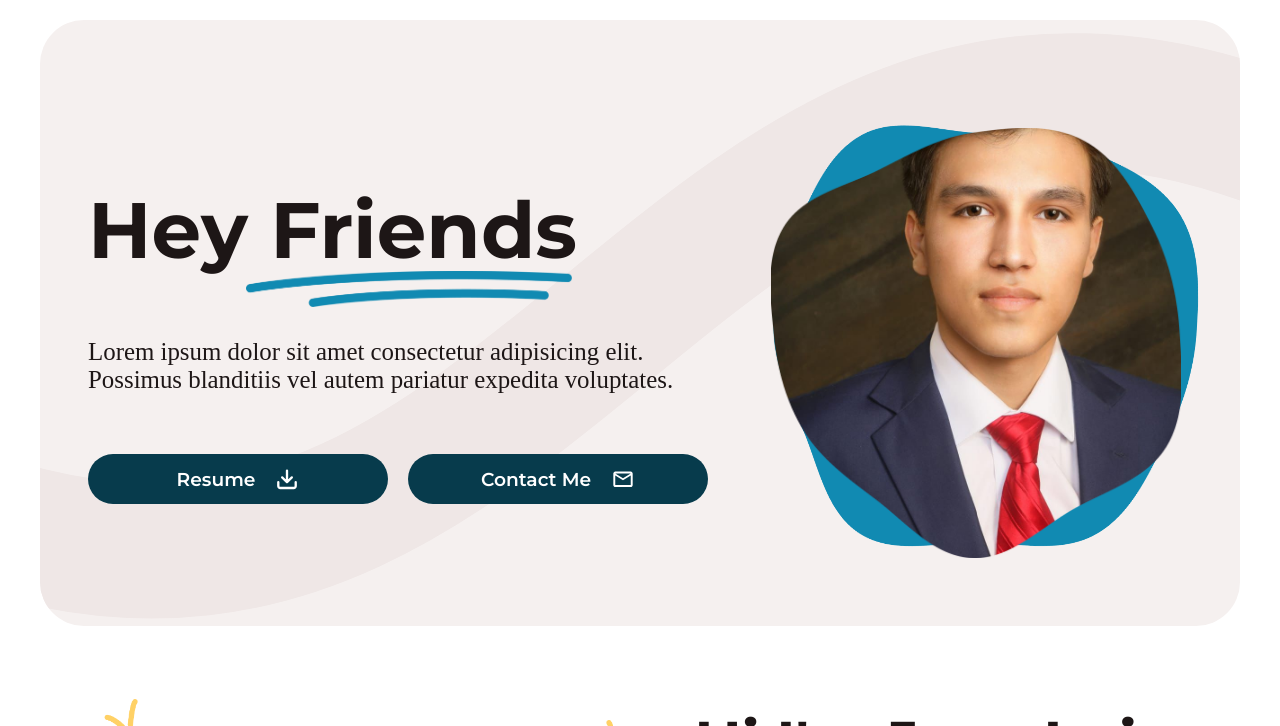
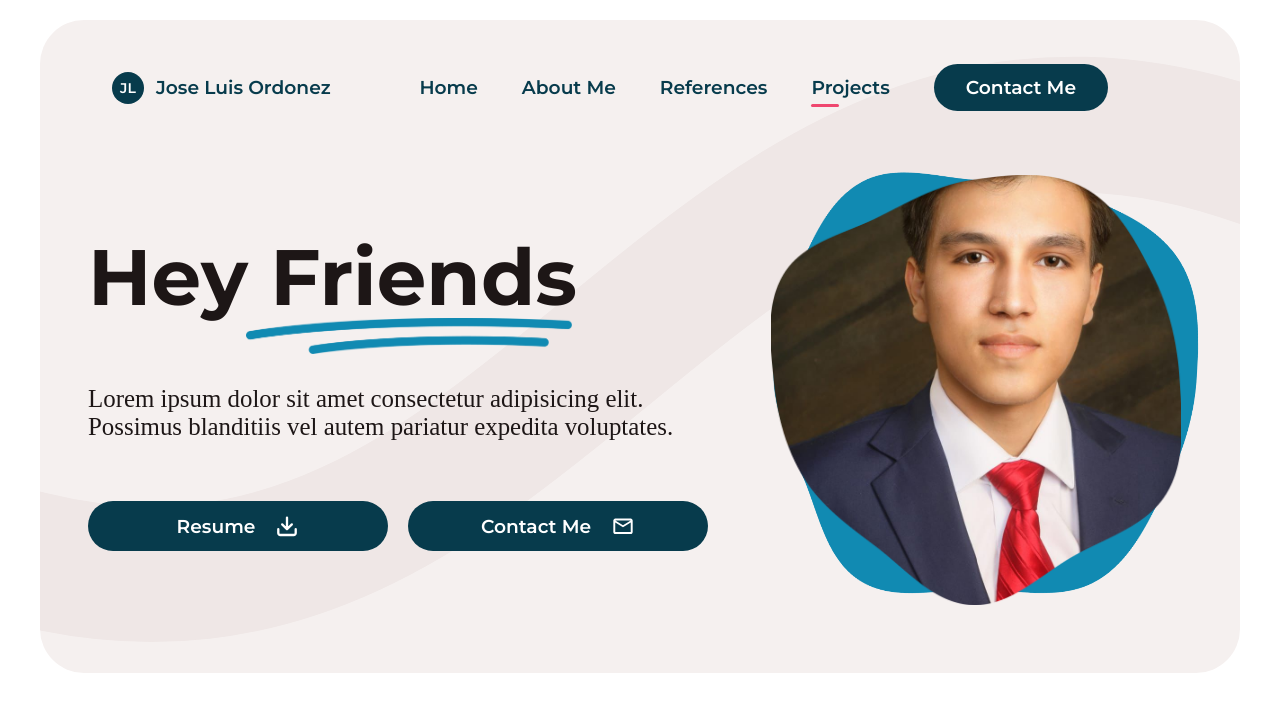
Before and after one commit to jlordonez-10/Personal-Website, a plain HTML site: page index.html in a window 1280 px wide. Shown: the top 726 px of the page. Drawn offline with nearby package versions, Linux system fonts and the light colour scheme; a web font is replaced by a local one.

Commit message:
final product

```diff
--- /dev/null
+++ b/features/about-me.js
@@ -0,0 +1,17 @@
+import { scrollReveal } from "../utils/scroll-reveal.js";
+
+export const setUpAboutMe = () => {
+    animations();
+};
+
+const animations = () => {
+    scrollReveal.reveal("#about me .images-container .image", {
+        origin: "left",
+        delay: 200,
+    });
+
+    scrollReveal.reveal("#about-me .content", {
+        origin: "right",
+        delay: 400,
+    });
+};
--- a/features/contact-me.js
+++ b/features/contact-me.js
@@ -1,4 +1,5 @@
 import { socialLinks } from "../data-structures/links-data.js";
+import { scrollReveal } from "../utils/scroll-reveal.js";
 import { getSocialLinkStructure } from "../utils/structures.js";
 
 const socialsContainer = document.querySelector("#contact-me .socials");
@@ -12,6 +13,7 @@ export const setUpContactMe = () => {
     });
 
     form.addEventListener("submit", sendEmail);
+    animations();
 };
 
 const sendEmail = async (e) => {
@@ -36,3 +38,20 @@ const sendEmail = async (e) => {
         form.reset();
     }
 };
+
+const animations = () => {
+    scrollReveal.reveal("#contact-me h2", {
+        origin: "top",
+        delay: 300,
+    });
+
+    scrollReveal.reveal("contact.me .content form", {
+        origin: "left",
+        delay: 400,
+    });
+
+    scrollReveal.reveal("#contact-me .content .info", {
+        origin: "right",
+        delay: 400,
+    });
+};
--- /dev/null
+++ b/features/footer.js
@@ -0,0 +1,21 @@
+import { socialLinks } from "../data-structures/links-data.js";
+import { sectionsData } from "../data-structures/sections-data.js";
+import {
+    getNavLinkStructure,
+    getSocialLinkStructure,
+} from "../utils/structures.js";
+
+const footerLinks = document.querySelector("footer .links");
+const socialsContainer = document.querySelector("footer .socials");
+
+export const setUpFooter = () => {
+    sectionsData.forEach((section) => {
+        const navLink = getNavLinkStructure(section);
+        footerLinks.appendChild(navLink);
+    });
+
+    socialLinks.forEach((link) => {
+        const socialsLink = getSocialLinkStructure(link);
+        socialsContainer.appendChild(socialsLink);
+    });
+};
--- a/features/home.js
+++ b/features/home.js
@@ -1,9 +1,12 @@
+import { scrollReveal } from "../utils/scroll-reveal.js";
+
 const downloadResumeButton = document.querySelector("#home .download-resume");
 const buttonText = downloadResumeButton.querySelector(".text");
 const buttonIcon = downloadResumeButton.querySelector(".icon");
 
 export const setUpHome = () => {
     downloadResumeButton.addEventListener("click", downloadResume);
+    animations();
 };
 
 const downloadResume = () => {
@@ -23,3 +26,23 @@ const downloadResume = () => {
         downloadResumeButton.disable = false;
     }, 3000);
 };
+
+const animations = () => {
+    scrollReveal.reveal(
+        ".menu, .navigation, .logo, #home .nav-links, .open-menu",
+        {
+            origin: "top",
+            delay: 200,
+        }
+    );
+
+    scrollReveal.reveal(".images-container", {
+        origin: "right",
+        delay: 300,
+    });
+
+    scrollReveal.reveal(".content h1, .content h4, buttons-container", {
+        origin: "left",
+        delay: 400,
+    });
+};
--- /dev/null
+++ b/features/navigation.js
@@ -0,0 +1,68 @@
+import { sectionsData } from "../data-structures/sections-data.js";
+import { getNavLinkStructure } from "../utils/structures.js";
+
+const menu = document.querySelector(".menu");
+const openMenuButtons = document.querySelectorAll(".open-menu");
+const closeMenuButton = document.querySelector(".close-menu");
+const navLinksContainers = document.querySelectorAll(".nav-links");
+const nav = document.querySelector("nav");
+const homeNavigation = document.querySelector("#home .navigation");
+const scrollUp = document.querySelector(".scroll-up");
+const sections = document.querySelectorAll("section");
+
+export const setUpNavigation = () => {
+    openMenuButtons.forEach((button) => {
+        button.addEventListener("click", () => {
+            menu.classList.add("active");
+        });
+    });
+
+    closeMenuButton.addEventListener("click", () => {
+        menu.classList.remove("active");
+    });
+
+    navLinksContainers.forEach((container) => {
+        sectionsData.forEach((section, index) => {
+            const className = index === 0 ? "active" : "";
+            const linkStructure = getNavLinkStructure(section, className);
+            container.appendChild(linkStructure);
+        });
+    });
+
+    window.addEventListener("scroll", () => {
+        revealNavBar();
+        revealScrollUp();
+        highlightCurrentSection();
+    });
+};
+
+const revealNavBar = () => {
+    const { bottom } = homeNavigation.getBoundingClientRect();
+
+    const isNavbarActive = bottom < 0;
+    nav.classList.toggle("active", isNavbarActive);
+};
+
+const revealScrollUp = () => {
+    const isScrollUpActive = window.scrollY > 350;
+    scrollUp.classList.toggle("active", isScrollUpActive);
+};
+
+const highlightCurrentSection = () => {
+    sections.forEach((section) => {
+        const id = section.id;
+
+        const { top, bottom } = section.getBoundingClientRect();
+
+        const midpoint = window.innerHeight / 2;
+        const isActive = midpoint > top && midpoint <= bottom;
+
+        const navLinks = document.querySelectorAll(
+            `.nav-links a[href*="${id}"]`
+        );
+
+        navLinks.forEach((link) => {
+            link.classList.toggle("active", isActive);
+        });
+    });
+};
--- a/features/projects.js
+++ b/features/projects.js
@@ -1,5 +1,6 @@
 import { projects } from "../data-structures/projects-data.js";
-import { getScreenSize } from "../utils/screensize.js";
+import { getScreenSize } from "../utils/screen-size.js";
+import { scrollReveal } from "../utils/scroll-reveal.js";
 import {
     getOptionStructure,
     getProjectStructure,
@@ -22,6 +23,7 @@ export const setUpProjects = () => {
     loadMoreProjectsButton.addEventListener("click", loadMoreProjects);
     select.addEventListener("change", filterProjects);
     window.addEventListener("resize", resize);
+    animations();
 };
 
 const loadMoreProjects = () => {
@@ -116,3 +118,15 @@ function getProjectsToLoadCount() {
 
     return 1;
 }
+
+const animations = () => {
+    scrollReveal.reveal("#projects .header", {
+        origin: "top",
+        delay: 300,
+    });
+
+    scrollReveal.reveal(".projects-container", {
+        origin: "bottom",
+        delay: 400,
+    });
+};
--- a/features/references.js
+++ b/features/references.js
@@ -1,4 +1,5 @@
 import { references } from "../data-structures/references-data.js";
+import { scrollReveal } from "../utils/scroll-reveal.js";
 import { getSwiperSlideStructure } from "../utils/structures.js";
 
 const referencesContainer = document.querySelector(".swiper-wrapper");
@@ -10,6 +11,7 @@ export const setUpReferences = () => {
     });
 
     setUpSwiper();
+    animations();
 };
 
 const setUpSwiper = () => {
@@ -32,3 +34,15 @@ const setUpSwiper = () => {
         },
     });
 };
+
+const animations = () => {
+    scrollReveal.reveal("#references h2", {
+        origin: "top",
+        delay: 300,
+    });
+
+    scrollReveal.reveal(".swiper", {
+        origin: "bottom",
+        delay: 400,
+    });
+};
--- a/index.html
+++ b/index.html
@@ -17,17 +17,40 @@
             src="https://cdn.jsdelivr.net/npm/@emailjs/browser@4/dist/email.min.js"
         ></script>
 
+        <script src="https://unpkg.com/scrollreveal"></script>
+
         <link rel="stylesheet" href="./styles.css" />
         <script type="module" src="./script.js" defer></script>
     </head>
     <body>
+        <div class="menu">
+            <span>Menu</span>
+            <h3 class="name">Jose Luis</h3>
+            <div class="nav-links"></div>
+            <img src="./images/icons/close.svg" class="close-menu" />
+        </div>
+        <nav>
+            <a href="#" class="logo">
+                <span class="circle">JL</span>
+                <span class="name">Jose Luis Ordonez</span>
+            </a>
+            <div class="nav-links"></div>
+            <img src="./images/icons/open-menu.svg" class="open-menu" />
+        </nav>
         <main>
             <section id="home">
                 <img
                     src="./images/doodles/background-wave-1.svg"
                     class="background-wave"
                 />
-                <header class="navigation"></header>
+                <header class="navigation">
+                    <a href="#" class="logo">
+                        <span class="circle">JL</span>
+                        <span class="name">Jose Luis Ordonez</span>
+                    </a>
+                    <div class="nav-links"></div>
+                    <img src="./images/icons/open-menu.svg" class="open-menu" />
+                </header>
                 <div class="container">
                     <div class="images-container">
                         <img src="./images/doodles/blob.png" class="blob" />
@@ -148,6 +171,8 @@
                                 placeholder="Email Address"
                                 required
                             />
+                        </div>
+
                         <input
                             type="text"
                             name="subject"
@@ -160,7 +185,6 @@
                             required
                         ></textarea>
                         <button type="submit">Send Message</button>
-                        </div>
                     </form>
                     <div class="info">
                         <p>
@@ -179,6 +203,17 @@
                     </div>
                 </div>
             </section>
+            <a href="#" class="scroll-up">
+                <img src="./images/icons/scroll-up.svg" />
+            </a>
         </main>
+        <footer>
+            <div class="links"></div>
+            <div class="socials"></div>
+            <span class="copyright">
+                &#169; All Rights Reserved By
+                <a href="#">Thinking Tech</a>
+            </span>
+        </footer>
     </body>
 </html>
--- a/script.js
+++ b/script.js
@@ -1,5 +1,8 @@
+import { setUpAboutMe } from "./features/about-me.js";
 import { setUpContactMe } from "./features/contact-me.js";
+import { setUpFooter } from "./features/footer.js";
 import { setUpHome } from "./features/home.js";
+import { setUpNavigation } from "./features/navigation.js";
 import { setUpProjects } from "./features/projects.js";
 import { setUpReferences } from "./features/references.js";
 
@@ -8,4 +11,7 @@ document.addEventListener("DOMContentLoaded", () => {
     setUpReferences();
     setUpContactMe();
     setUpProjects();
+    setUpNavigation();
+    setUpFooter();
+    setUpAboutMe();
 });
--- /dev/null
+++ b/utils/scroll-reveal.js
@@ -0,0 +1,4 @@
+export const scrollReveal = ScrollReveal({
+    distance: "60px",
+    duration: 1000,
+});
--- a/utils/structures.js
+++ b/utils/structures.js
@@ -110,3 +110,11 @@ export const getOptionStructure = (category) => {
     option.textContent = category;
     return option;
 };
+
+export const getNavLinkStructure = (section, className) => {
+    const a = document.createElement("a");
+    a.href = section.id;
+    a.className = className;
+    a.textContent = section.name;
+    return a;
+};
```
Also changed, not shown: utils/screen-size.js (renamed from utils/screensize.js). Lines whose indentation alone changed are shown as unchanged.
